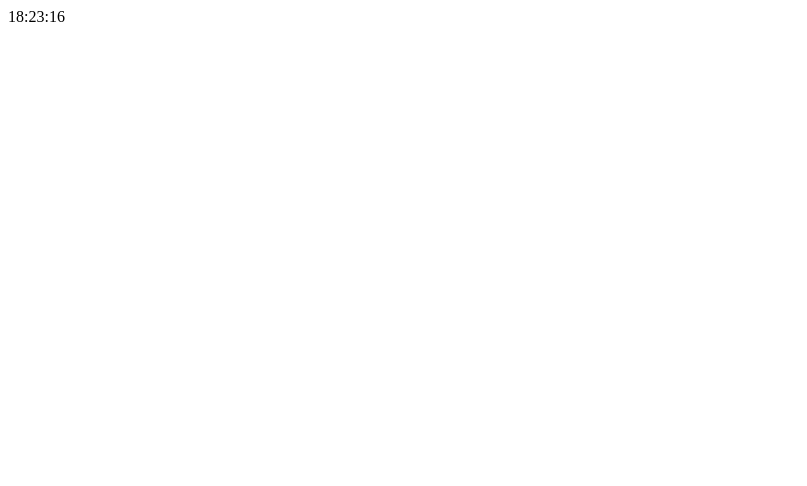
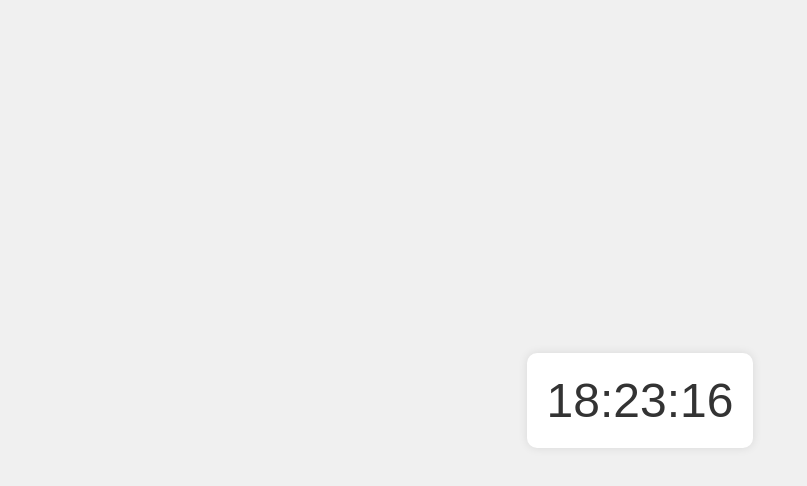
Before and after one commit to khermove/MoV, a plain HTML site: page index.html in a window 1280 px wide. Shown: the whole page, without its empty margins (0-807 px from the left). Drawn offline with Linux system fonts and the light colour scheme.

Commit message:
Update index.html

```diff
--- a/index.html
+++ b/index.html
@@ -2,6 +2,25 @@
 <html>
 <head>
     <title>Jam Sederhana</title>
+    <style>
+        body {
+            font-family: Arial, sans-serif;
+            display: flex;
+            justify-content: center;
+            align-items: center;
+            height: 100vh;
+            background-color: #f0f0f0;
+            margin: 0;
+        }
+        #clock {
+            font-size: 3em;
+            color: #333;
+            background-color: #fff;
+            padding: 20px;
+            border-radius: 10px;
+            box-shadow: 0 0 10px rgba(0, 0, 0, 0.1);
+        }
+    </style>
 </head>
 <body>
     <div id="clock"></div>
```
